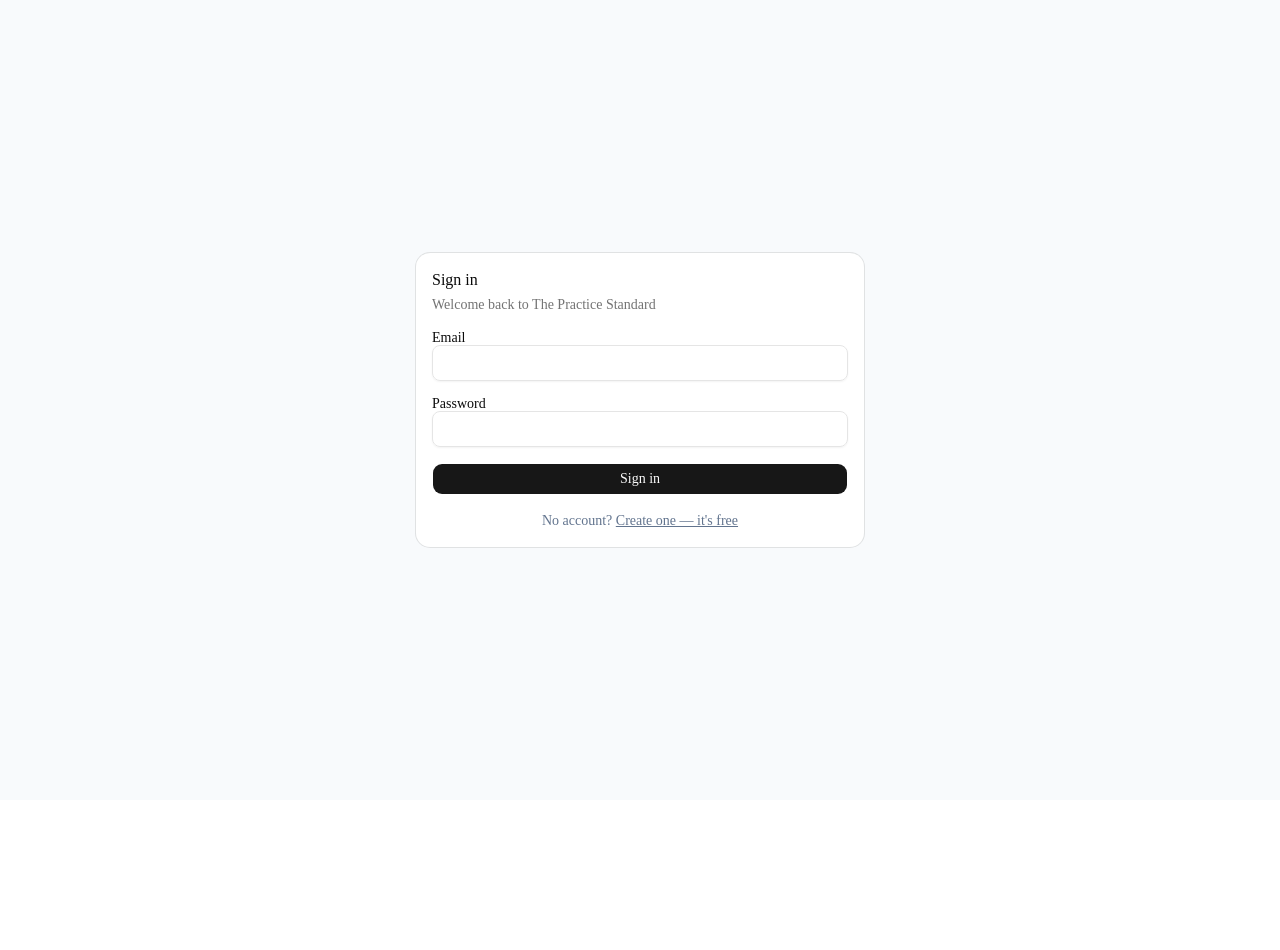
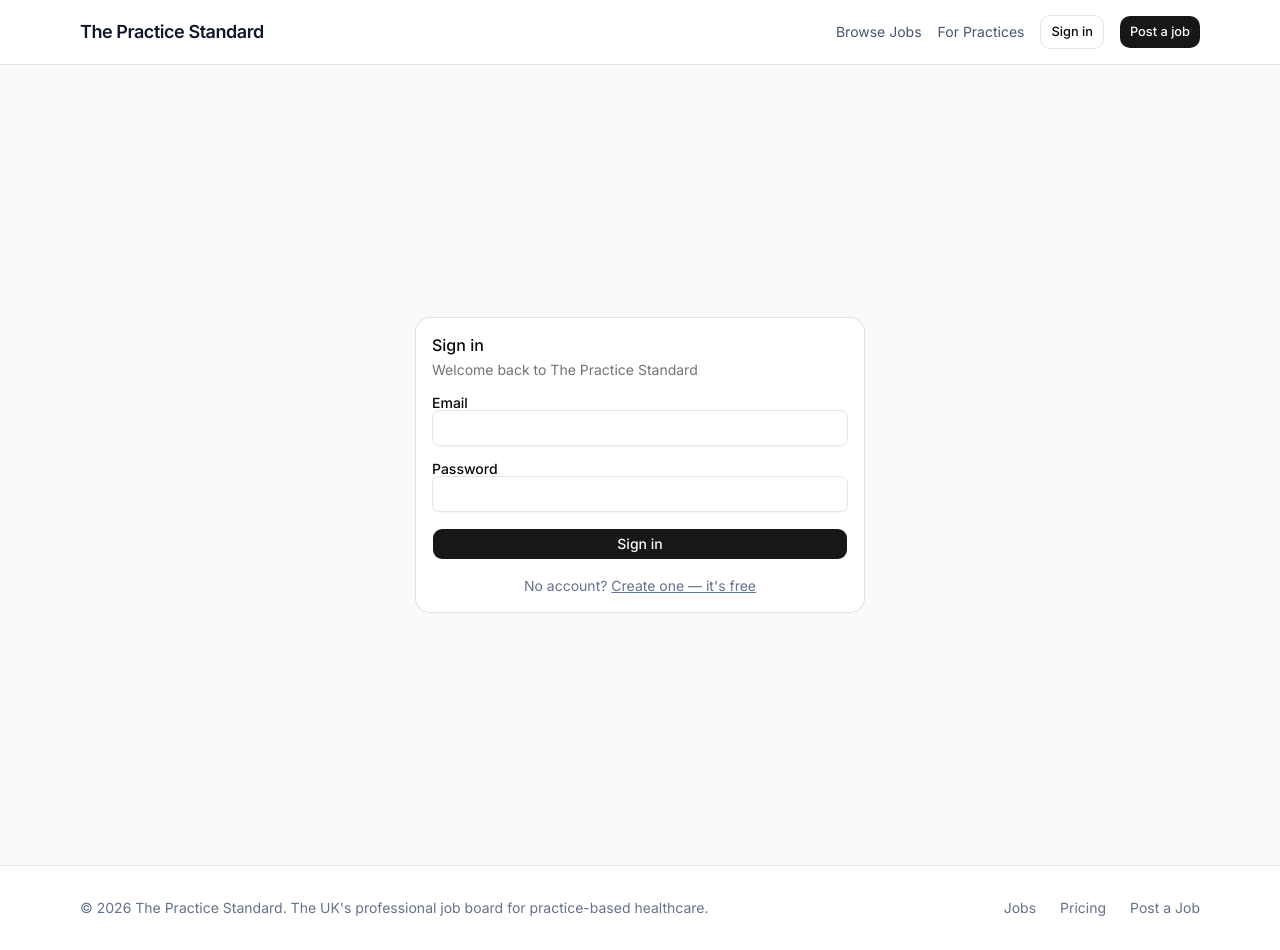
Before and after one commit to Samueljwebdev/practice-standard, a Next.js app: page /auth/login in a window 1280 px wide. Before the commit the page ends 800 px from the top, so only its background shows below. Built offline with nearby package versions, Linux system fonts and the light colour scheme; no server answers.

Commit message:
feat: add site layout with header and footer

```diff
--- a/src/app/layout.tsx
+++ b/src/app/layout.tsx
@@ -1,33 +1,24 @@
-import type { Metadata } from "next";
-import { Geist, Geist_Mono } from "next/font/google";
-import "./globals.css";
+import type { Metadata } from "next"
+import { Inter } from "next/font/google"
+import "./globals.css"
+import { Header } from "@/components/layout/Header"
+import { Footer } from "@/components/layout/Footer"
 
-const geistSans = Geist({
-  variable: "--font-geist-sans",
-  subsets: ["latin"],
-});
-
-const geistMono = Geist_Mono({
-  variable: "--font-geist-mono",
-  subsets: ["latin"],
-});
+const inter = Inter({ subsets: ["latin"] })
 
 export const metadata: Metadata = {
-  title: "Create Next App",
-  description: "Generated by create next app",
-};
+  title: "The Practice Standard — Healthcare Jobs UK",
+  description: "The UK's professional job board for dental, veterinary, optician, aesthetic, physio and GP practice roles.",
+}
 
-export default function RootLayout({
-  children,
-}: Readonly<{
-  children: React.ReactNode;
-}>) {
+export default function RootLayout({ children }: { children: React.ReactNode }) {
   return (
-    <html
-      lang="en"
-      className={`${geistSans.variable} ${geistMono.variable} h-full antialiased`}
-    >
-      <body className="min-h-full flex flex-col">{children}</body>
+    <html lang="en">
+      <body className={`${inter.className} min-h-screen flex flex-col bg-slate-50`}>
+        <Header />
+        <main className="flex-1">{children}</main>
+        <Footer />
+      </body>
     </html>
-  );
+  )
 }
--- /dev/null
+++ b/src/components/layout/Footer.tsx
@@ -0,0 +1,18 @@
+import Link from "next/link"
+
+export function Footer() {
+  return (
+    <footer className="border-t bg-white mt-auto">
+      <div className="max-w-6xl mx-auto px-4 py-8 flex flex-col md:flex-row justify-between items-center gap-4">
+        <p className="text-sm text-slate-500">
+          © {new Date().getFullYear()} The Practice Standard. The UK&apos;s professional job board for practice-based healthcare.
+        </p>
+        <nav className="flex gap-6 text-sm text-slate-500">
+          <Link href="/jobs" className="hover:text-slate-900">Jobs</Link>
+          <Link href="/pricing" className="hover:text-slate-900">Pricing</Link>
+          <Link href="/auth/register" className="hover:text-slate-900">Post a Job</Link>
+        </nav>
+      </div>
+    </footer>
+  )
+}
--- /dev/null
+++ b/src/components/layout/Header.tsx
@@ -0,0 +1,63 @@
+import Link from "next/link"
+import { createClient } from "@/lib/supabase/server"
+
+export async function Header() {
+  const supabase = await createClient()
+  const { data: { user } } = await supabase.auth.getUser()
+
+  let role: string | null = null
+  if (user) {
+    const { data: profile } = await supabase
+      .from("profiles")
+      .select("role")
+      .eq("id", user.id)
+      .single()
+    role = profile?.role ?? null
+  }
+
+  return (
+    <header className="border-b bg-white">
+      <div className="max-w-6xl mx-auto px-4 h-16 flex items-center justify-between">
+        <Link href="/" className="font-semibold text-lg tracking-tight text-slate-900">
+          The Practice Standard
+        </Link>
+        <nav className="flex items-center gap-4">
+          <Link href="/jobs" className="text-sm text-slate-600 hover:text-slate-900">Browse Jobs</Link>
+          {!user && (
+            <>
+              <Link href="/pricing" className="text-sm text-slate-600 hover:text-slate-900">For Practices</Link>
+              <Link
+                href="/auth/login"
+                className="inline-flex items-center justify-center rounded-lg border border-input bg-background px-2.5 py-1.5 text-[0.8rem] font-medium transition-colors hover:bg-muted hover:text-foreground"
+              >
+                Sign in
+              </Link>
+              <Link
+                href="/auth/register"
+                className="inline-flex items-center justify-center rounded-lg bg-primary px-2.5 py-1.5 text-[0.8rem] font-medium text-primary-foreground transition-colors hover:bg-primary/80"
+              >
+                Post a job
+              </Link>
+            </>
+          )}
+          {user && role === "practice" && (
+            <Link
+              href="/practice/dashboard"
+              className="inline-flex items-center justify-center rounded-lg bg-primary px-2.5 py-1.5 text-[0.8rem] font-medium text-primary-foreground transition-colors hover:bg-primary/80"
+            >
+              Dashboard
+            </Link>
+          )}
+          {user && role === "candidate" && (
+            <Link
+              href="/candidate/dashboard"
+              className="inline-flex items-center justify-center rounded-lg bg-primary px-2.5 py-1.5 text-[0.8rem] font-medium text-primary-foreground transition-colors hover:bg-primary/80"
+            >
+              My Applications
+            </Link>
+          )}
+        </nav>
+      </div>
+    </header>
+  )
+}
```
